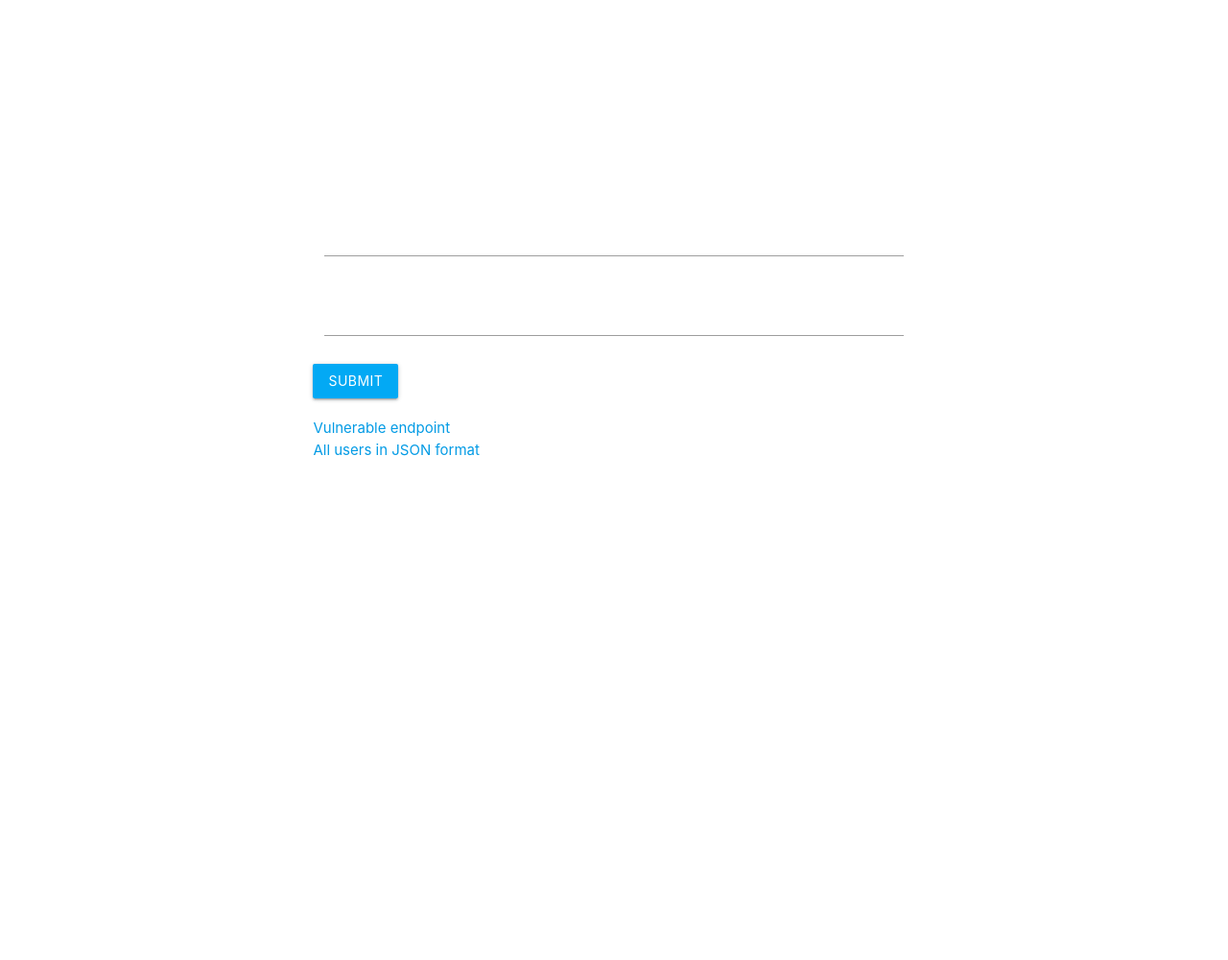
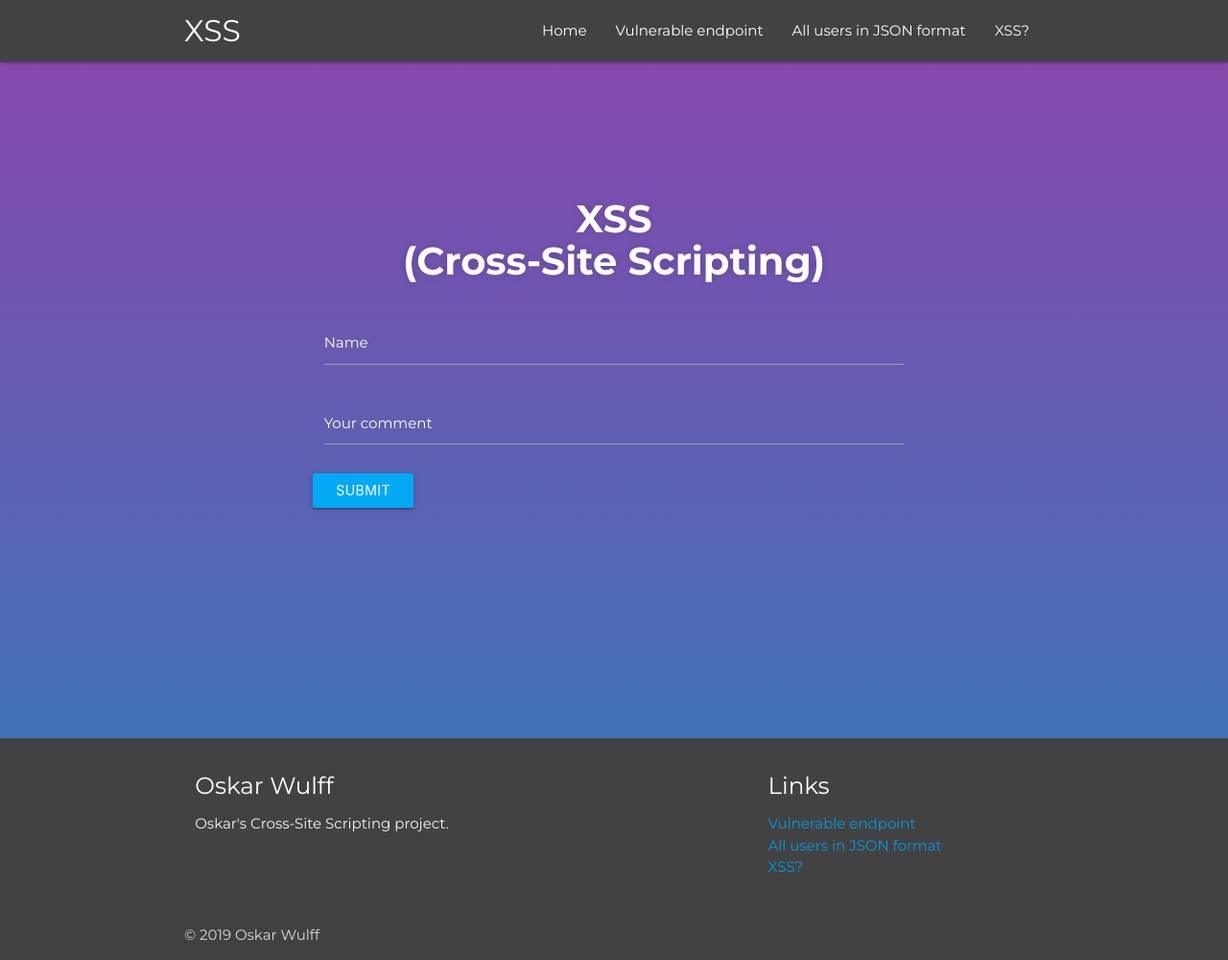
Before and after one commit to dvvedz/projektarbete1, a Flask app: page / in a window 1280 px wide. Shown: the whole page at 96% size. Before the commit the page ends 475 px from the top, so only its background shows below. Run offline with Flask 2, Linux system fonts and the light colour scheme.

Commit message:
almost done

```diff
--- a/app/routes.py
+++ b/app/routes.py
@@ -59,6 +59,10 @@ def vuln_endpoint():
     return render_template("views/vuln-endpoint.html", data=data)
 
 
+@page.route("/what-is-xss")
+def what_is_xss():
+    return render_template("views/what-is-xss.html")
+
 @page.route("/test")
 def test():
     return render_template("views/test.html")
--- /dev/null
+++ b/app/static/css/style.css
@@ -0,0 +1,24 @@
+body {
+  background: linear-gradient(#8D44AD, #297FB8);
+  font-family: "Montserrat", sans-serif;
+  display: flex;
+  min-height: 100vh;
+  flex-direction: column;
+  margin: 0;
+}
+body header h1 {
+  font-size: 40px;
+  font-weight: bold;
+  text-shadow: 0px 0px 8px rgba(0, 0, 0, 0.16);
+}
+body main {
+  padding-bottom: 200px;
+}
+body main textarea {
+  max-height: 200px;
+}
+body footer {
+  flex: 1 0 auto;
+}
+
+/*# sourceMappingURL=style.css.map */
--- /dev/null
+++ b/app/static/css/style.sass
@@ -0,0 +1,21 @@
+
+body
+    background: linear-gradient(#8D44AD, #297FB8)
+    font-family: 'Montserrat', sans-serif
+    display: flex
+    min-height: 100vh
+    flex-direction: column
+    margin: 0
+    header
+        h1
+            font-size: 40px
+            font-weight: bold
+            text-shadow: 0px 0px 8px rgba(0, 0, 0, 0.16)
+
+    main
+        padding-bottom: 200px
+        textarea
+            max-height: 200px
+
+    footer
+        flex: 1 0 auto
--- /dev/null
+++ b/app/static/script/main.js
@@ -0,0 +1,3 @@
+$(document).ready(function () {
+    $('.sidenav').sidenav();
+});
--- a/app/templates/base.html
+++ b/app/templates/base.html
@@ -6,6 +6,8 @@
     <meta http-equiv="X-UA-Compatible" content="ie=edge">
     <link rel="stylesheet" href="https://cdnjs.cloudflare.com/ajax/libs/materialize/1.0.0/css/materialize.min.css">
     <link href="https://fonts.googleapis.com/css?family=Montserrat:400,700&display=swap" rel="stylesheet">
+    <link rel="stylesheet" href="https://cdnjs.cloudflare.com/ajax/libs/animate.css/3.7.2/animate.min.css">
+    <link href="https://fonts.googleapis.com/icon?family=Material+Icons" rel="stylesheet">
     <link rel="stylesheet" href='{{ url_for("static", filename="css/style.css") }}'>
     <title>{% block title %} title block {% endblock title %}</title>
 </head>
@@ -14,6 +16,8 @@
     {% block content %} {% endblock content %}
 
 
+    <script src="https://code.jquery.com/jquery-3.4.1.min.js"
+        integrity="sha256-CSXorXvZcTkaix6Yvo6HppcZGetbYMGWSFlBw8HfCJo=" crossorigin="anonymous"></script>
     <script src="https://cdnjs.cloudflare.com/ajax/libs/materialize/1.0.0/js/materialize.min.js"></script>
     <script src="{{ url_for('static', filename='script/main.js') }}"></script>
 </body>
--- /dev/null
+++ b/app/templates/includes/footer.html
@@ -0,0 +1,24 @@
+<footer class="page-footer grey darken-3">
+    <div class="container">
+        <div class="row">
+            <div class="col l6 s12">
+                <h5 class="white-text">Oskar Wulff</h5>
+                <p class="grey-text text-lighten-4">Oskar's Cross-Site Scripting project.
+                </p>
+            </div>
+            <div class="col l4 offset-l2 s12">
+                <h5 class="white-text">Links</h5>
+                <ul>
+                    <li><a href="{{ url_for('page.vuln_endpoint') }}">Vulnerable endpoint </a></li>
+                    <li><a href="{{ url_for('page.get_users') }}">All users in JSON format </a></li>
+                    <li><a href="{{ url_for('page.what_is_xss') }}">XSS? </a></li>
+                </ul>
+            </div>
+        </div>
+    </div>
+    <div class="footer-copyright">
+        <div class="container">
+            © 2019 Oskar Wulff
+        </div>
+    </div>
+</footer>
--- /dev/null
+++ b/app/templates/includes/nav.html
@@ -0,0 +1,22 @@
+<div class="navbar-fixed">
+    <nav class="grey darken-3">
+        <div class="container">
+            <div class="nav-wrapper">
+                <a href="{{ url_for('page.index') }}" class="brand-logo">XSS</a>
+                <a href="#" data-target="mobile-dropdown" class="sidenav-trigger"><i class="material-icons">menu</i></a>
+                <ul class="right hide-on-med-and-down">
+                    <li><a href="{{ url_for('page.index') }}">Home</a></li>
+                    <li><a href="{{ url_for('page.vuln_endpoint') }}">Vulnerable endpoint </a></li>
+                    <li><a href="{{ url_for('page.get_users') }}">All users in JSON format </a></li>
+                    <li><a href="{{ url_for('page.what_is_xss') }}">XSS?</a></li>
+                </ul>
+            </div>
+        </div>
+    </nav>
+</div>
+<ul class="sidenav" id="mobile-dropdown">
+    <br>
+    <li><a href="{{ url_for('page.vuln_endpoint') }}">Vulnerable endpoint </a></li>
+    <li><a href="{{ url_for('page.get_users') }}">All users in JSON format </a></li>
+    <li><a href="{{ url_for('page.what_is_xss') }}">XSS?</a></li>
+</ul>
--- a/app/templates/views/index.html
+++ b/app/templates/views/index.html
@@ -3,35 +3,37 @@
 {% block title %} Home {% endblock title %}
 
 {% block content %}
-
-    <div class="container">
-        <header>
-            <h1 class="center-align white-text">XSS <br>(Cross Site Scripting)</h1>
-        </header>
-        <main class="container">
+    <style>
+        header {
+            padding-top: 100px
+        }
+    </style>
+    {% include 'includes/nav.html' %}
+    <header>
+        <h1 class="center-align animated fadeInDown white-text">XSS <br>(Cross-Site Scripting)</h1>
+    </header>
+    <main class="container">
+        <div class="container">
             <div class="row">
                 <form method="POST" action="/api/users" class="col s12">
                     <div class="row">
-                        <div class="input-field col s12">
+                        <div class="input-field col s12 animated fadeInLeft">
                             <input id="first_name2" type="text" class="white-text" name="username" maxlength="10" required>
                             <label class="white-text" for="first_name2">Name</label>
                         </div>
-                        <div class="input-field col s12">
-                            <textarea id="textarea1" class="materialize-textarea z-depth-5 white-text" name="message"
+                        <div class="input-field col s12 animated fadeInRight">
+                            <textarea id="textarea1" class="materialize-textarea white-text z-depth-5" name="message"
                                 required></textarea>
                             <label for="textarea1" class="white-text">Your comment</label>
                         </div>
-                        <button class="btn waves-effect waves-light light-blue" type="submit">
+                        <button class="col s12 m2 btn waves-effect waves-light light-blue animated fadeInLeft" type="submit">
                             submit
                         </button>
                     </div>
                 </form>
-                <a href="{{ url_for('page.vuln_endpoint') }}"> Vulnerable endpoint </a>
-                <br>
-                <a href="{{ url_for('page.get_users') }}"> All users in JSON format </a>
             </div>
-        </main>
-    </div>
-
+        </div>
+    </main>
+    {% include 'includes/footer.html' %}
 
 {% endblock content %}
```
Also changed, not shown: app/templates/views/test.html (added, +8 -0 lines), app/templates/views/vuln-endpoint.html (+14 -9 lines), app/templates/views/what-is-xss.html (added, +22 -0 lines), package-lock.json (added), 1 other file.
